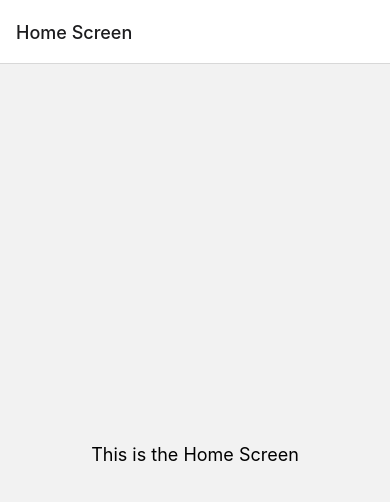
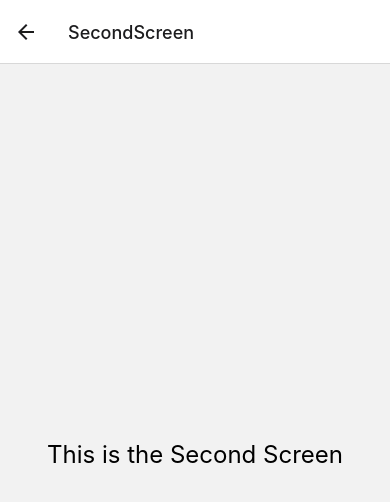
Before and after one commit to 4857MAZHAR/react-intern-2023, a React Native app: screen /SecondScreen in a window 390 px wide. Shown: the top 502 px of the page. Built offline with nearby package versions, Linux system fonts and the light colour scheme.

Commit message:
Task 1 completed

```diff
--- a/src/navigation/AppNavigator.js
+++ b/src/navigation/AppNavigator.js
@@ -10,6 +10,7 @@ import { NavigationContainer } from '@react-navigation/native';
 import { createNativeStackNavigator } from '@react-navigation/native-stack';
 
 import HomeScreen from '../screens/HomeScreen';
+import SecondScreen from "../screens/SecondScreen";
 
 const Stack = createNativeStackNavigator();
 
@@ -18,6 +19,7 @@ function App() {
   <NavigationContainer>
    <Stack.Navigator>
     <Stack.Screen name="Home Screen" component={HomeScreen} />
+    <Stack.Screen name="SecondScreen" component={SecondScreen} />
    </Stack.Navigator>
   </NavigationContainer>
  );
--- a/src/screens/HomeScreen.js
+++ b/src/screens/HomeScreen.js
@@ -1,13 +1,18 @@
 import React from 'react';
-import { Text, View, StyleSheet } from 'react-native';
+import { View, Button, StyleSheet } from 'react-native';
 
-const HomeScreen = () => {
+const HomeScreen = ({ navigation }) => {
+ const goToSecondScreen = () => {
+  navigation.navigate('SecondScreen');
+ };
+
  return (
   <View style={styles.container}>
-   <Text style={styles.text}>This is the Home Screen</Text>
+   <Button title="Go to Second Screen" onPress={goToSecondScreen} />
   </View>
  );
 };
+
 
 const styles = StyleSheet.create({
  container: {
@@ -15,9 +20,6 @@ const styles = StyleSheet.create({
   alignItems: 'center',
   justifyContent: 'center',
  },
- text: {
-  fontSize: 18,
- },
 });
 
 export default HomeScreen;
--- /dev/null
+++ b/src/screens/SecondScreen.js
@@ -0,0 +1,24 @@
+import React from 'react';
+import { View, Text, StyleSheet } from 'react-native';
+
+const SecondScreen = () => {
+ return (
+  <View style={styles.container}>
+   <Text style={styles.text}>This is the Second Screen</Text>
+  </View>
+ );
+};
+
+const styles = StyleSheet.create({
+ container: {
+  flex: 1,
+  alignItems: 'center',
+  justifyContent: 'center',
+ },
+ text: {
+  fontSize: 24,
+  color: "#000000"
+ },
+});
+
+export default SecondScreen;
```
